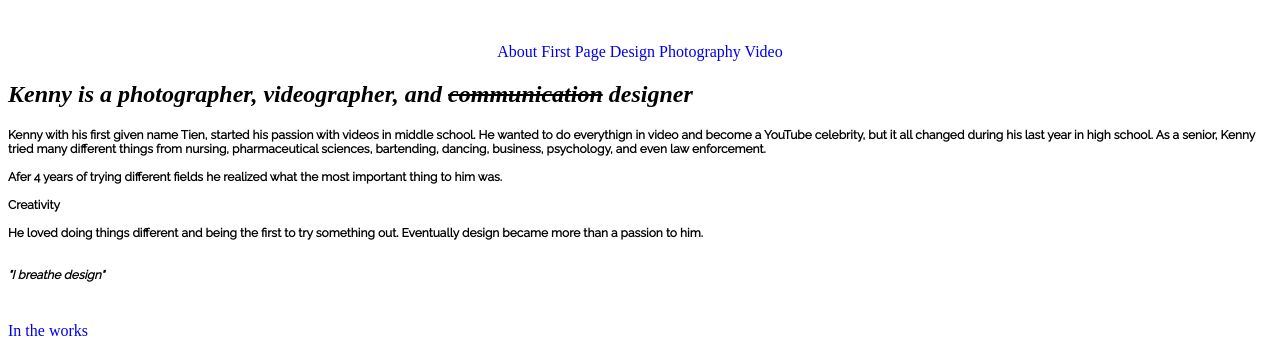
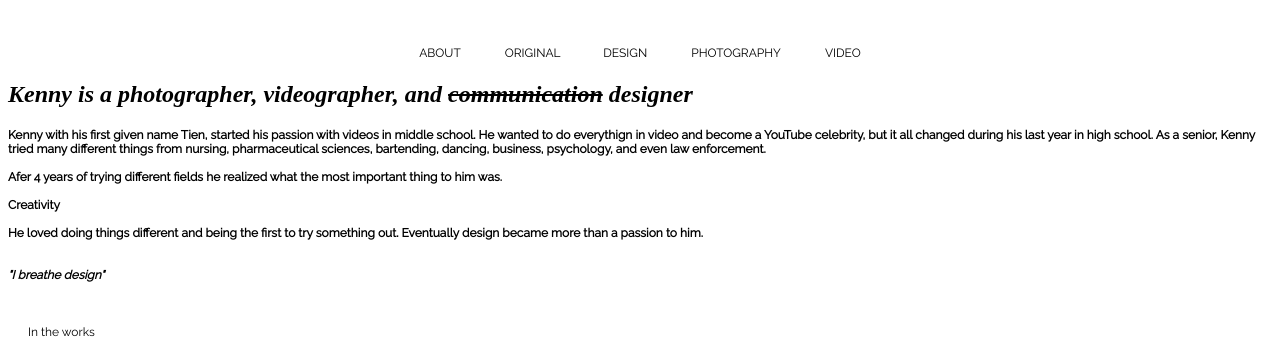
Before and after one commit to tientruong095/CDGD304-01, a plain HTML site: page Project/Tiengraphics.html in a window 1280 px wide. Shown: the part 466-825 px from the top of the page. Drawn offline with Linux system fonts and the light colour scheme; a web font is replaced by a local one.

Commit message:
20180920(Edited v2)

```diff
--- a/Project/Tiengraphics.html
+++ b/Project/Tiengraphics.html
@@ -19,10 +19,36 @@
         font-size: 12px;
     }
         A{ text-decoration: none}
+a:link {
+    color: black;
+    background-color: transparent;
+    text-decoration: none;
+}
 
+a:visited {
+    color:darkgrey;
+    background-color: transparent;
+    text-decoration: none;
+}
 
+a:hover {
+    color: red;
+    background-color: transparent;
+    text-decoration: line-through;
+}
 
-    </style>
+a:active {
+    color: yellow;
+    background-color: transparent;
+    text-decoration: underline;
+}
+        a:any-link {
+        padding:20px 20px;
+        font-family: Raleway, sans-serif;
+        font-style: normal;
+        font-size: 12px;
+        }
+</style>
 
 
     <link href="https://fonts.googleapis.com/css?family=Chonburi|Limelight|Oleo+Script|Monoton|Libre+Barcode+128+Text|Lobster|Raleway" rel="stylesheet">
@@ -36,11 +62,11 @@
         <img src="giphy.gif" style="width:468px;height:260px;">
 
     </h1>
-        <a href="http://tiengraphics.com/about-1/">About</a>
-        <a href="http://tiengraphics.com/" >First Page </a>
-        <a href="http://tiengraphics.com/design/"  >Design</a>
-        <a href="http://tiengraphics.com/photography/" >Photography</a>
-        <a href="http://tiengraphics.com/moving-pictures/" > Video</a>
+        <a href="http://tiengraphics.com/about-1/">ABOUT</a>
+        <a href="http://tiengraphics.com/" >ORIGINAL </a>
+        <a href="http://tiengraphics.com/design/"  >DESIGN</a>
+        <a href="http://tiengraphics.com/photography/" >PHOTOGRAPHY</a>
+        <a href="http://tiengraphics.com/moving-pictures/" > VIDEO</a>
 
     </center>
 
```
